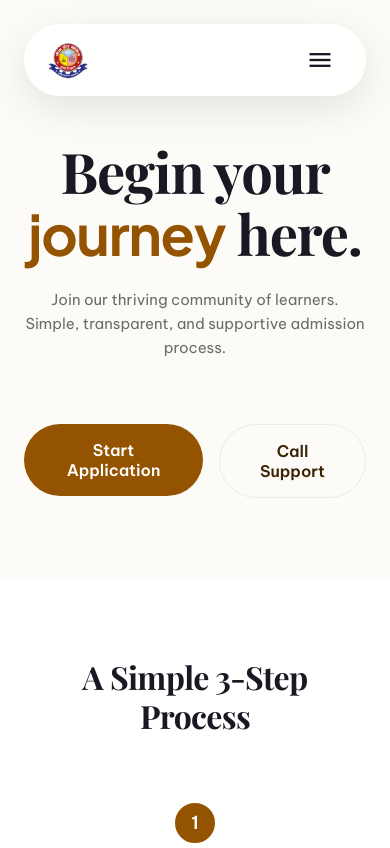
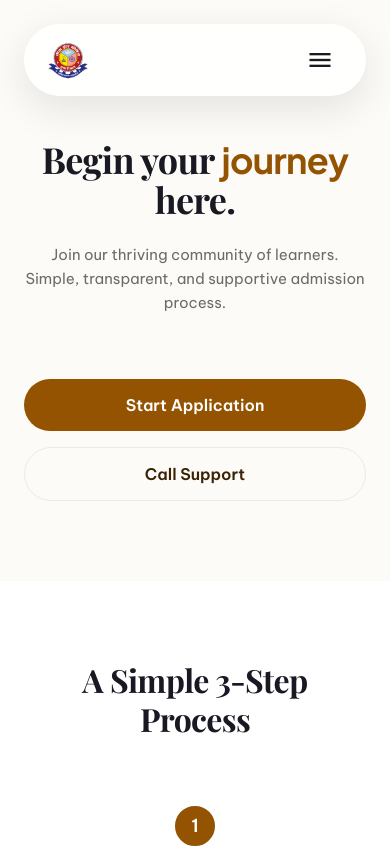
Before and after one commit to Subhampas1/geetascienceintercollege, a React (Vite) app: page /admissions in a window 390 px wide. Shown: the top 848 px of the page. Built offline with nearby package versions, Linux system fonts and the light colour scheme; a web font is replaced by a local one.

Commit message:
Fix admissions page hero font and button sizes for mobile

```diff
--- a/src/pages/Admissions.css
+++ b/src/pages/Admissions.css
@@ -6,6 +6,21 @@
 /* Hero */
 .admissions-hero {
   padding: 140px 0 80px;
+}
+
+.admissions-hero-title {
+  font-size: 56px;
+  margin-bottom: 24px;
+}
+
+.admissions-hero-actions {
+  display: flex;
+  gap: 16px;
+  justify-content: center;
+}
+
+.admissions-hero-btn {
+  width: 250px;
 }
 
 
@@ -235,3 +250,17 @@
     align-items: center;
   }
 }
+
+@media (max-width: 768px) {
+  .admissions-hero-title {
+    font-size: 36px !important;
+  }
+  .admissions-hero-actions {
+    flex-direction: column;
+    align-items: center;
+    width: 100%;
+  }
+  .admissions-hero-btn {
+    width: 100% !important;
+  }
+}
--- a/src/pages/Admissions.jsx
+++ b/src/pages/Admissions.jsx
@@ -12,18 +12,18 @@ const Admissions = () => {
       {/* Hero Section */}
       <section className="admissions-hero text-center">
         <div className="container">
-          <h1 className="hero-title font-sans-display" style={{ fontSize: '56px', marginBottom: '24px' }}>
+          <h1 className="hero-title font-sans-display admissions-hero-title">
             Begin your <span className="font-sans-display text-brown">journey</span> here.
           </h1>
           <p className="hero-subtitle text-muted" style={{ maxWidth: '600px', margin: '0 auto 40px' }}>
             Join our thriving community of learners. Simple, transparent, and supportive admission process.
           </p>
-          <div style={{ display: 'flex', gap: '16px', justifyContent: 'center' }}>
-            <a href="#apply-form" style={{ textDecoration: 'none' }}>
-              <Button variant="brown" size="large">Start Application</Button>
+          <div className="admissions-hero-actions">
+            <a href="#apply-form" style={{ textDecoration: 'none', width: '100%' }}>
+              <Button variant="brown" size="large" className="admissions-hero-btn">Start Application</Button>
             </a>
-            <Link to="/contact" style={{ textDecoration: 'none' }}>
-              <Button variant="outline" size="large" className="bg-white text-brown">Call Support</Button>
+            <Link to="/contact" style={{ textDecoration: 'none', width: '100%' }}>
+              <Button variant="outline" size="large" className="bg-white text-brown admissions-hero-btn">Call Support</Button>
             </Link>
           </div>
         </div>
```
